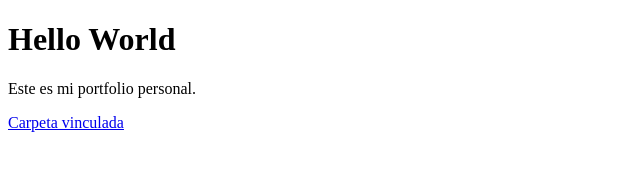
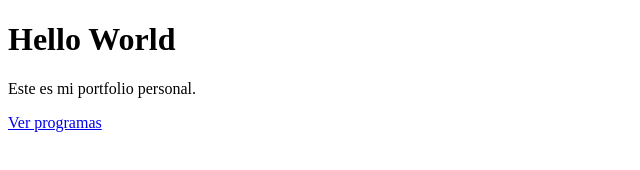
Before and after one commit to NaraJimenez/NaraJimenez.github.io, a plain HTML site: page index.html in a window 1280 px wide. Shown: the full height of the page, 0-640 px from the left. Drawn offline with Linux system fonts and the light colour scheme.

Commit message:
Update index.html

```diff
--- a/index.html
+++ b/index.html
@@ -9,6 +9,6 @@
 <body>
     <h1>Hello World</h1>
     <p>Este es mi portfolio personal.</p>
-    <a href="../webAppEnBlanc/index.html"> Carpeta vinculada </a>
+    <a href="../webAppEnBlanc/index.html"> Ver programas </a>
 </body>
 </html>
```
